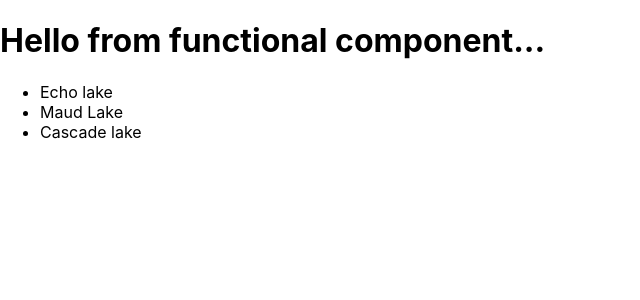
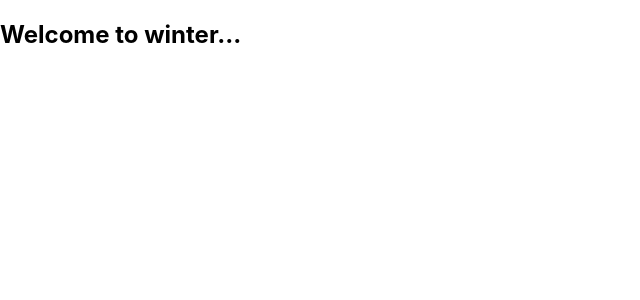
Before and after one commit to MaheshKaware/ReactJS, a React (Create React App) app: page / in a window 1280 px wide. Shown: the top 300 px of the page, without its empty margins (0-640 px from the left). Built offline with nearby package versions, Linux system fonts and the light colour scheme.

Commit message:
Commit For condition loading of component

```diff
--- a/src/index.js
+++ b/src/index.js
@@ -9,30 +9,51 @@ const lakeList=[
   "Cascade lake"
 ];
 
-function Hello({ lake }){
+// function Hello({ season }){
+//   return(
+//     <div>
+//       <h1>Hello from functional component...</h1>
+//      <ul>
+//       {lake.map(
+//         item => (<li>{item}</li>)
+//       )}
+//      </ul>
+//     </div>
+//   );
+// }
+
+function Hello({ season }){
   return(
     <div>
-      <h1>Hello from functional component...</h1>
-     <ul>
-      {lake.map(
-        item => (<li>{item}</li>)
-      )}
-     </ul>
+      {(season == "summer") ? <Summer /> : <Winter />}
     </div>
   );
 }
-// let city={
-//   name:"Pune",
-//   state:"Maharashtra"
-// };
+
+function  Winter() {
+  return(
+    <div>
+      <h2>Welcome to winter...</h2>
+    </div>
+  );
+
+}
+
+function Summer() {
+  return(
+    <div>
+      <h2> Welcomw to summer...</h2>
+    </div>
+  );
+
+}
+
 
 ReactDOM.render(
   // <React.StrictMode>
   //   <App />
   // </React.StrictMode>,
 
-<Hello lake={lakeList}/>,
-  // React.createElement("h1", {style:{color:"blue"}},"Hello"),
-  // <h2>{city.name} is in {city.state}   !!</h2>,
+<Hello season="winter"/>,
   document.getElementById('root')
 );
```
